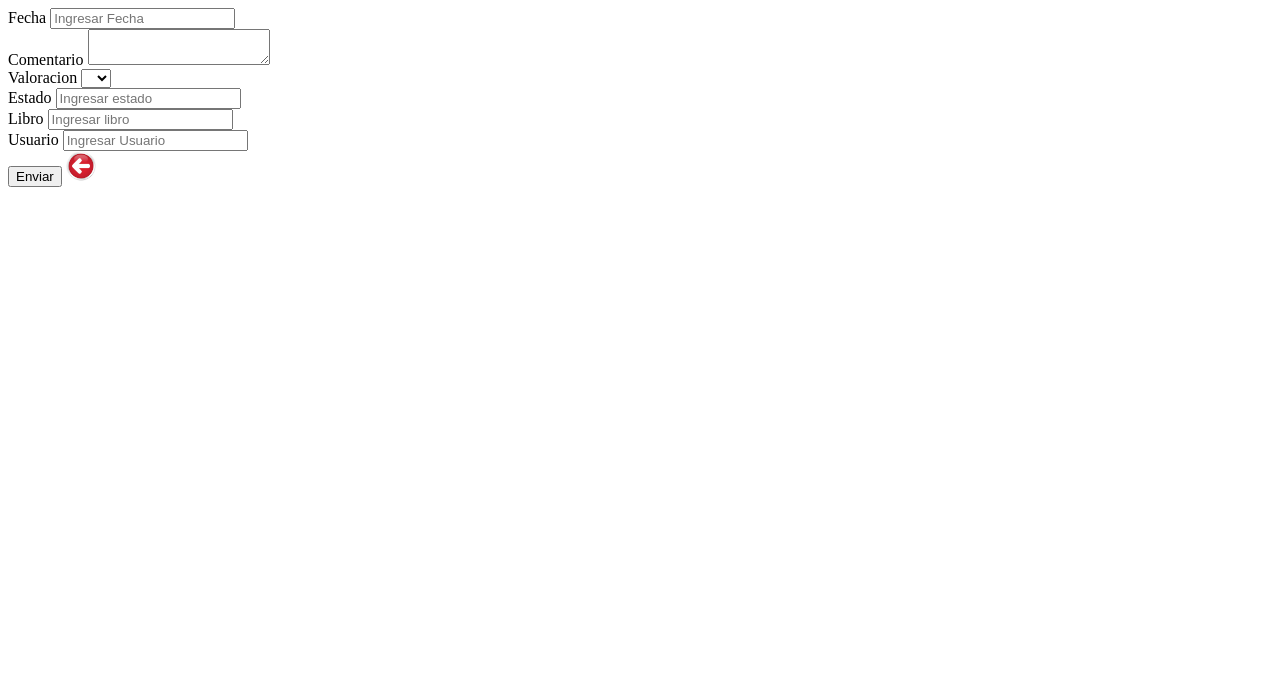
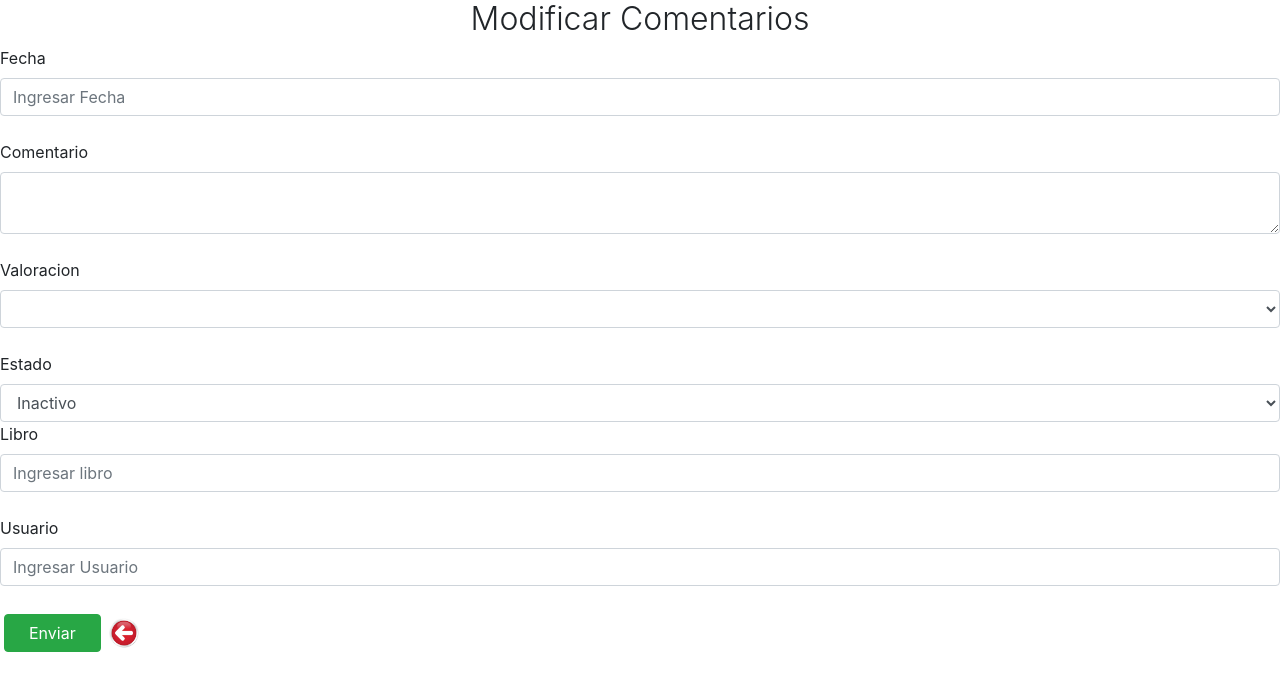
Before and after one commit to paulamorales08/Libreria_Vitual_Bictia, a PHP site: page /Comentarios/modificar.php?idComentario=1 in a window 1280 px wide. Shown: the top 691 px of the page. Run offline with PHP 8.4, Linux system fonts and the light colour scheme; data that the repository does not hold is empty.

Commit message:
cambios ccs modificar

```diff
--- a/Comentarios/index.php
+++ b/Comentarios/index.php
@@ -11,9 +11,9 @@ if (isset($_POST) && !empty($_POST)) {
 }
 $todosLosComentarios = $comentario1->obtenerComentarios();
 ?>
-<form method="POST">
+<form method="POST" class="m3">
     <label for="fechaComentario">Fecha</label>
-    <input name="fechaComentario" id="fechaComentario" placeholder="Ingresar Fecha" type="text" require></br>
+    <input class="form-control" name="fechaComentario" id="fechaComentario" placeholder="Ingresar Fecha" type="text" require></br>
     <label for="comentario">Comentario</label>
     <textarea name="comentario" id="comentario"></textarea></br>
     <label for="valoracion">Valoracion</label>
--- a/Comentarios/modificar.php
+++ b/Comentarios/modificar.php
@@ -1,27 +1,46 @@
+<!DOCTYPE html>
+<html lang="en">
+
+<head>
+
+    <meta charset="UTF-8">
+    <meta name="viewport" content="width=device-width, initial-scale=1.0">
+    <title>Detalle de Imágenes</title>
+    <link rel="stylesheet" href="https://stackpath.bootstrapcdn.com/bootstrap/4.4.1/css/bootstrap.min.css" integrity="sha384-Vkoo8x4CGsO3+Hhxv8T/Q5PaXtkKtu6ug5TOeNV6gBiFeWPGFN9MuhOf23Q9Ifjh" crossorigin="anonymous">
+    <link rel="stylesheet" href="../includes/estilos.css">
+    <link rel="stylesheet" href="../includes/fontawesome/css/all.css">
+</head>
+</head>
+
+<body>
+    <h2 class="text-center font-weight-light">Modificar Comentarios</h2>
     <?php
     include('Comentarios.php');
-$comentario1=new Comentario();
-$dc=$comentario1->obtenerComentario($_GET['idComentario']);
-if(isset($_POST)&&!empty($_POST)){
-     $modificar=$comentario1->modificarComentario($_POST);
-     if($modificar){
+    $comentario1 = new Comentario();
+    $dc = $comentario1->obtenerComentario($_GET['idComentario']);
+    if (isset($_POST) && !empty($_POST)) {
+        $modificar = $comentario1->modificarComentario($_POST);
+        if ($modificar) {
             echo "Registro exitoso";
-
-     }else{
+        } else {
             echo "Fallo";
         }
-
     }
     ?>
-<form method="POST">
+    <form method="POST" class="m3">
+    <div class="form-group">
+        <div class="form_group">
         <label for="fechaComentario">Fecha</label>
-    <input name="fechaComentario" id="fechaComentario" placeholder="Ingresar Fecha"
-    type="text" required  value="<?= $dc->fechaComentario?>"></br>
+        <input name="fechaComentario" class="form-control"  id="fechaComentario" placeholder="Ingresar Fecha" type="text" required value="<?= $dc->fechaComentario ?>"></br>
+        </div>
+        <div class="form_group">
         <label for="comentario">Comentario</label>
-    <textarea name="comentario" id="comentario"><?= $dc->comentario?></textarea></br>
+        <textarea name="comentario" class="form-control" id="comentario" ><?= $dc->comentario ?></textarea></br>
+        </div>
+        <div class="form_group">
         <label for="valoracion">Valoracion</label>
-    <select name="valoracion" id="valoracion">
-      <option value="<?= $dc->valoracion?>"><?= $dc->valoracion?></option>
+        <select name="valoracion" class="form-control" id="valoracion">
+            <option value="<?= $dc->valoracion ?>"><?= $dc->valoracion ?></option>
             <option value="1">1</option>
             <option value="2">2</option>
             <option value="3">3</option>
@@ -29,14 +48,38 @@ if(isset($_POST)&&!empty($_POST)){
             <option value="5">5</option>
         </select>
         </br>
+        </div>
+        <div class="form_group">
         <label for="estado">Estado</label>
-    <input name="estado" id="estado" placeholder="Ingresar estado" type="text" require
-    value="<?= $dc->estado?>"></br>
+        <select name="estado" class="form-control" id="estado">
+            <?php if($dc->estado==0){
+                echo  "<option value='0'>Inactivo</option>";
+                echo  "<option value='1'>Activo</option>";
+            }else{
+                echo  "<option value='1'>Activo</option>";
+                echo  "<option value='0'>Inactivo</option>";
+
+            }
+            ?>
+        </select>
+        </div>
+        <div class="form_group">
         <label for="idLibro">Libro</label>
-    <input name="idLibro" id="idLibro" placeholder="Ingresar libro" type="text" require  value="<?= $dc->idLibro?>"></br>
+        <input name="idLibro" class="form-control" id="idLibro" placeholder="Ingresar libro" type="text" require value="<?= $dc->idLibro ?>"></br>
+        </div>
+        <div class="form_group">
         <label for="idUsuario">Usuario</label>
-    <input name="idUsuario" id="idUsuario" placeholder="Ingresar Usuario" type="text" require  value="<?= $dc->idUsuario?>"></br>
-    <input type="hidden" name="idComentario" value="<?=$dc->idComentario?>"/>
-    <button>Enviar</button>
+        <input name="idUsuario" class="form-control" id="idUsuario" placeholder="Ingresar Usuario" type="text" require value="<?= $dc->idUsuario ?>"></br>
+        </div>
+        <input type="hidden" name="idComentario" value="<?= $dc->idComentario ?>" />
+
+        <button class="btn btn-success m-1 pl-4 pr-4" >Enviar</button>
         <img border="0" src="1.jpg" width="30" height="30" onClick="history.back()">
+        </div>
     </form>
+
+
+
+</body>
+
+</html>
```
Lines whose indentation alone changed are shown as unchanged.
